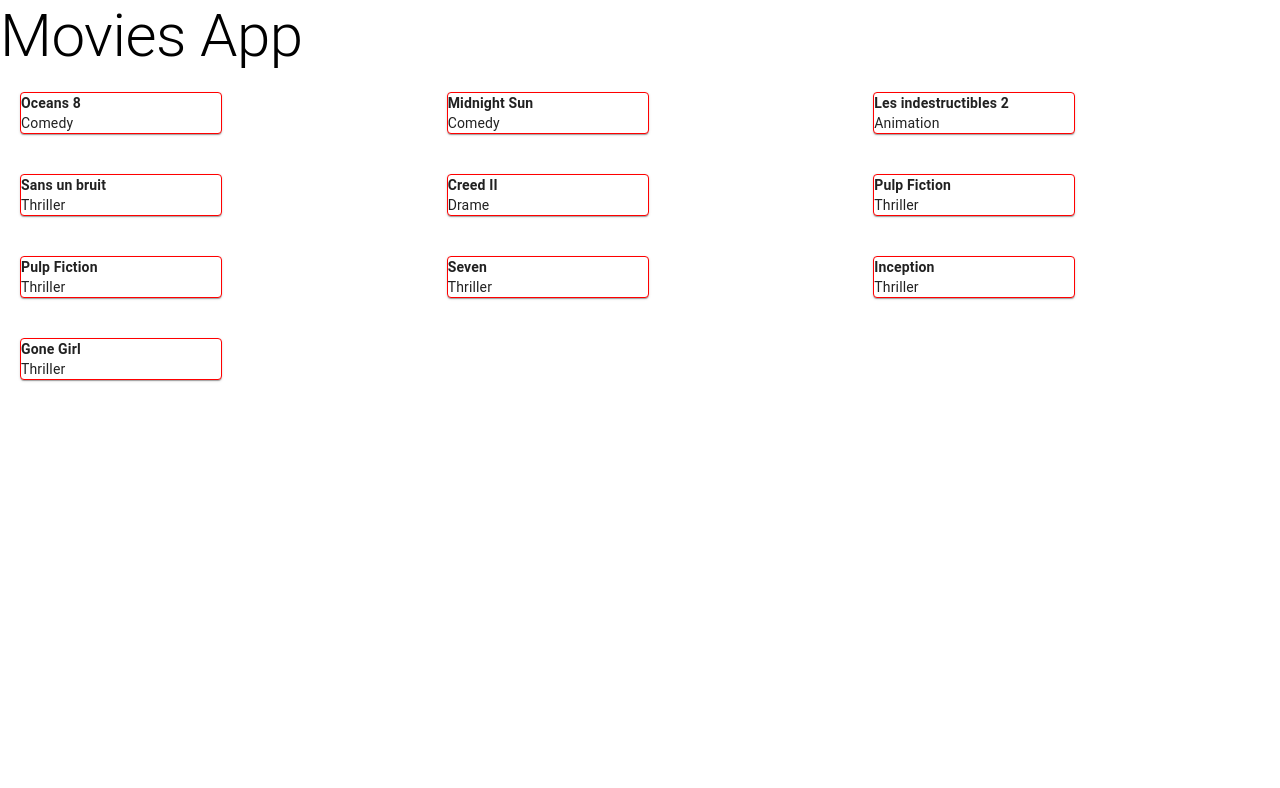
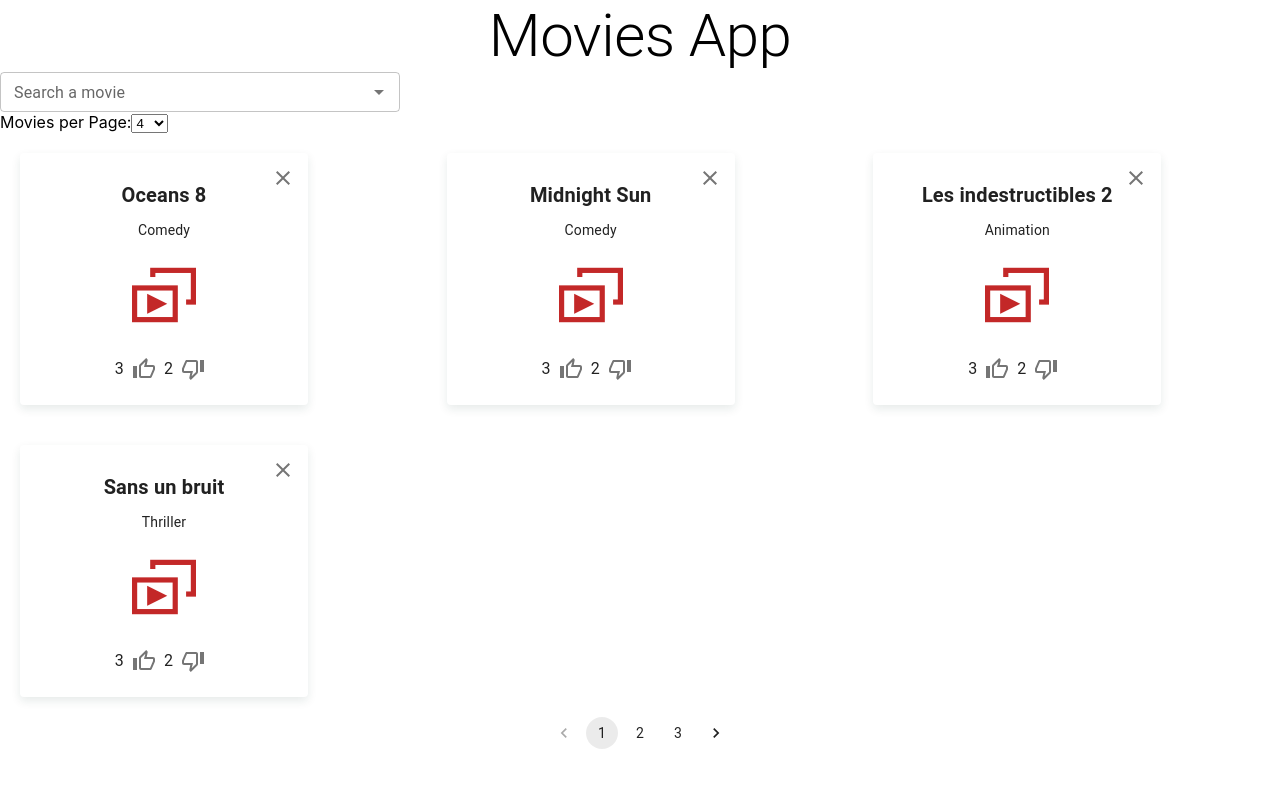
Before and after one commit to Particeep/react-interview, a React (Create React App) app: page / in a window 1280 px wide. Shown: the top 788 px of the page. Built offline with nearby package versions, Linux system fonts and the light colour scheme.

Commit message:
Adding filter by category and pagination

```diff
--- a/package.json
+++ b/package.json
@@ -5,6 +5,8 @@
   "dependencies": {
     "@emotion/react": "^11.11.1",
     "@emotion/styled": "^11.11.0",
+    "@mui/icons-material": "^5.11.16",
+    "@mui/lab": "^5.0.0-alpha.134",
     "@mui/material": "^5.13.6",
     "@testing-library/jest-dom": "^5.16.5",
     "@testing-library/react": "^13.4.0",
--- a/src/App.js
+++ b/src/App.js
@@ -1,45 +1,165 @@
 import React, { useEffect, useState } from "react";
 import { movies$ } from "./movies";
-import { Box, Typography, Card, Grid } from "@mui/material";
+import {
+  Box,
+  Typography,
+  Card,
+  Grid,
+  CardMedia,
+  IconButton,
+  Autocomplete,
+  TextField,
+  CardActionArea,
+} from "@mui/material";
+import placeholder from "./technology.png";
+import ThumbUpOutlinedIcon from "@mui/icons-material/ThumbUpOutlined";
+import ThumbDownOffAltOutlinedIcon from "@mui/icons-material/ThumbDownOffAltOutlined";
+import CloseIcon from "@mui/icons-material/Close";
+import Pagination from "@mui/lab/Pagination";
 
 function MovieCard({ movie }) {
   return (
-    <Card sx={{ border: "1px solid red", margin: "20px", width: "200px" }}>
-      <Box>
-        <Typography variant='body2' sx={{ fontWeight: "bold" }}>
+    <Card
+      sx={{
+        boxShadow: "0px 4px 10px rgba(21, 57, 45, 0.1)",
+        margin: "20px",
+        width: "18rem",
+        position: "relative",
+      }}>
+      <Box
+        sx={{
+          display: "flex",
+          flexDirection: "column",
+          alignItems: "center",
+          padding: "16px",
+        }}>
+        <Typography variant='h6' sx={{ fontWeight: "bold", margin: "0.6rem" }}>
           {movie.title}
         </Typography>
         <Typography variant='body2'>{movie.category}</Typography>
+        <CardMedia
+          sx={{ height: "4rem", width: "4rem", margin: "1.4rem" }}
+          component='img'
+          image={placeholder}
+          alt={movie.title}
+        />
+        <IconButton sx={{ position: "absolute", top: "5px", right: "5px" }}>
+          <CloseIcon />
+        </IconButton>
+        <CardActionArea sx={{ display: "flex" }} disableSpacing>
+          <Typography>{3}</Typography>
+          <IconButton onClick={() => console.log("liked")}>
+            <ThumbUpOutlinedIcon />
+          </IconButton>
+          <Typography>{2}</Typography>
+          <IconButton onClick={() => console.log("disliked")}>
+            <ThumbDownOffAltOutlinedIcon />
+          </IconButton>
+        </CardActionArea>
       </Box>
     </Card>
   );
 }
 
-function MovieList({ movies }) {
+function MovieList({ movies, currentPage, moviesPerPage }) {
+  const startIndex = (currentPage - 1) * moviesPerPage;
+  const endIndex = startIndex + moviesPerPage;
+  const currentMovies = movies.slice(startIndex, endIndex);
+
   return (
     <Grid container>
-      {movies.map((movie) => (
-        <Grid item xs={6} md={4} lg={4}>
-          <MovieCard key={movie.id} movie={movie} />
+      {currentMovies.map((movie) => (
+        <Grid item xs={6} md={4} lg={4} key={movie.id}>
+          <MovieCard movie={movie} />
         </Grid>
       ))}
     </Grid>
   );
 }
 
+function CategoryFilter({ movies, handleFilterChange }) {
+  const categories = Array.from(new Set(movies.map((movie) => movie.category)));
+
+  return (
+    <Autocomplete
+      disablePortal
+      id='category-filter'
+      options={categories}
+      sx={{
+        width: 400,
+        borderRadius: "22px",
+        display: "flex",
+        justifyContent: "center",
+      }}
+      size='small'
+      onChange={(event, value) => handleFilterChange(value)}
+      renderInput={(params) => <TextField {...params} label='Search a movie' />}
+    />
+  );
+}
+
 function App() {
   const [movies, setMovies] = useState([]);
+  const [filteredMovies, setFilteredMovies] = useState([]);
+  const [currentPage, setCurrentPage] = useState(1);
+  const [moviesPerPage, setMoviesPerPage] = useState(4);
 
   useEffect(() => {
     movies$.then((movies) => {
       setMovies(movies);
+      setFilteredMovies(movies);
     });
   }, []);
 
+  const handleFilterChange = (selectedCategory) => {
+    if (selectedCategory) {
+      const filteredMovies = movies.filter(
+        (movie) => movie.category === selectedCategory
+      );
+      setFilteredMovies(filteredMovies);
+    } else {
+      setFilteredMovies(movies);
+    }
+    setCurrentPage(1);
+  };
+
+  const handlePageChange = (pageNumber) => {
+    setCurrentPage(pageNumber);
+  };
+
+  const handleMoviesPerPageChange = (event) => {
+    const selectedMoviesPerPage = parseInt(event.target.value);
+    setMoviesPerPage(selectedMoviesPerPage);
+    setCurrentPage(1);
+  };
+
+  const totalPages = Math.ceil(filteredMovies.length / moviesPerPage);
+
   return (
     <div>
-      <Typography variant='h2'>Movies App</Typography>
-      <MovieList movies={movies} />
+      <Typography variant='h2' align='center'>
+        Movies App
+      </Typography>
+      <CategoryFilter movies={movies} handleFilterChange={handleFilterChange} />
+      <label>
+        Movies per Page:
+        <select value={moviesPerPage} onChange={handleMoviesPerPageChange}>
+          <option value={4}>4</option>
+          <option value={8}>8</option>
+          <option value={12}>12</option>
+        </select>
+      </label>
+      <MovieList
+        movies={filteredMovies}
+        currentPage={currentPage}
+        moviesPerPage={moviesPerPage}
+      />
+      <Pagination
+        sx={{ display: "flex", justifyContent: "center" }}
+        count={totalPages}
+        page={currentPage}
+        onChange={(event, page) => handlePageChange(page)}
+      />
     </div>
   );
 }
```
Also changed, not shown: src/technology.png (added), 1 other file (tests, documents, lock files or other folders).
